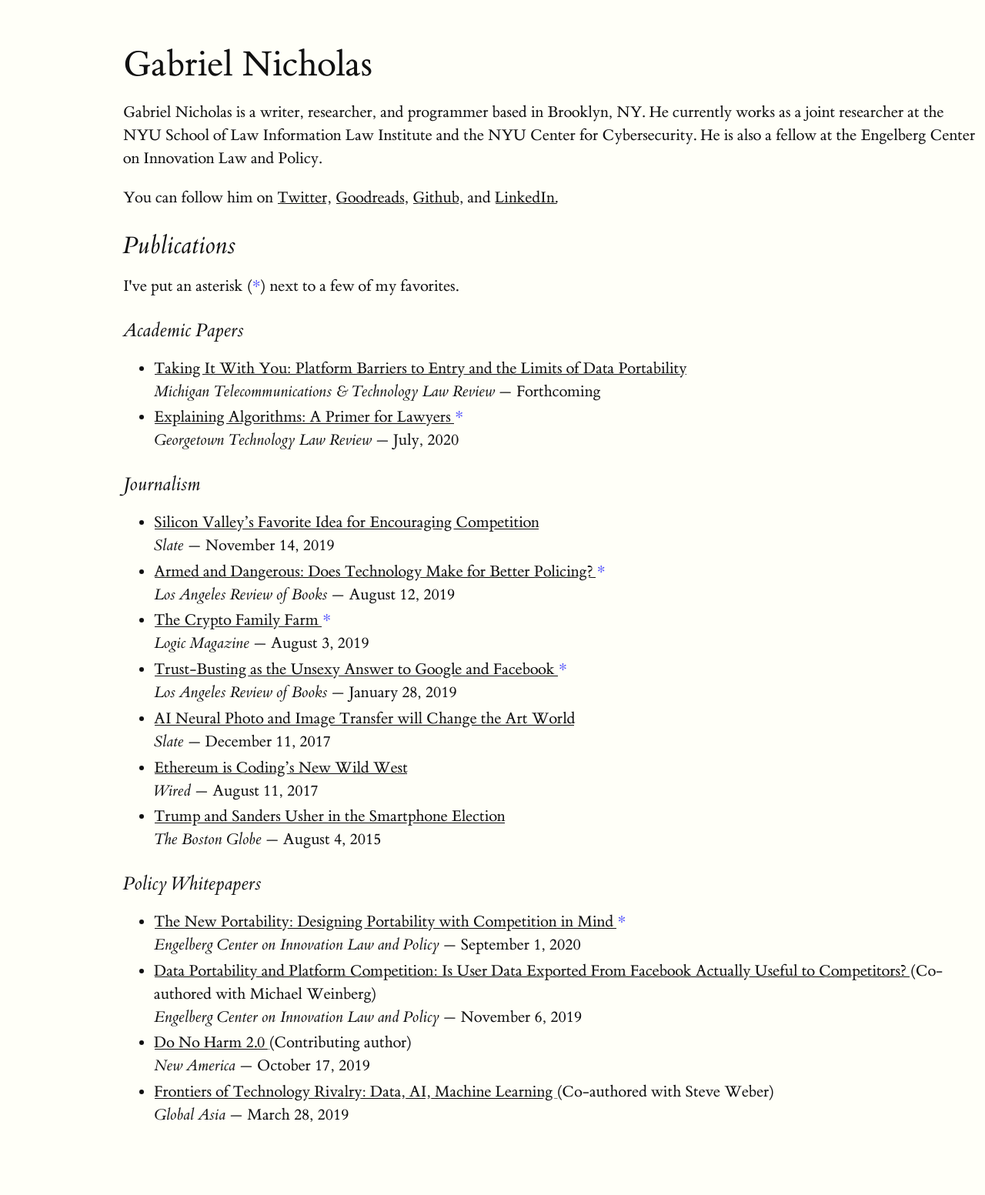
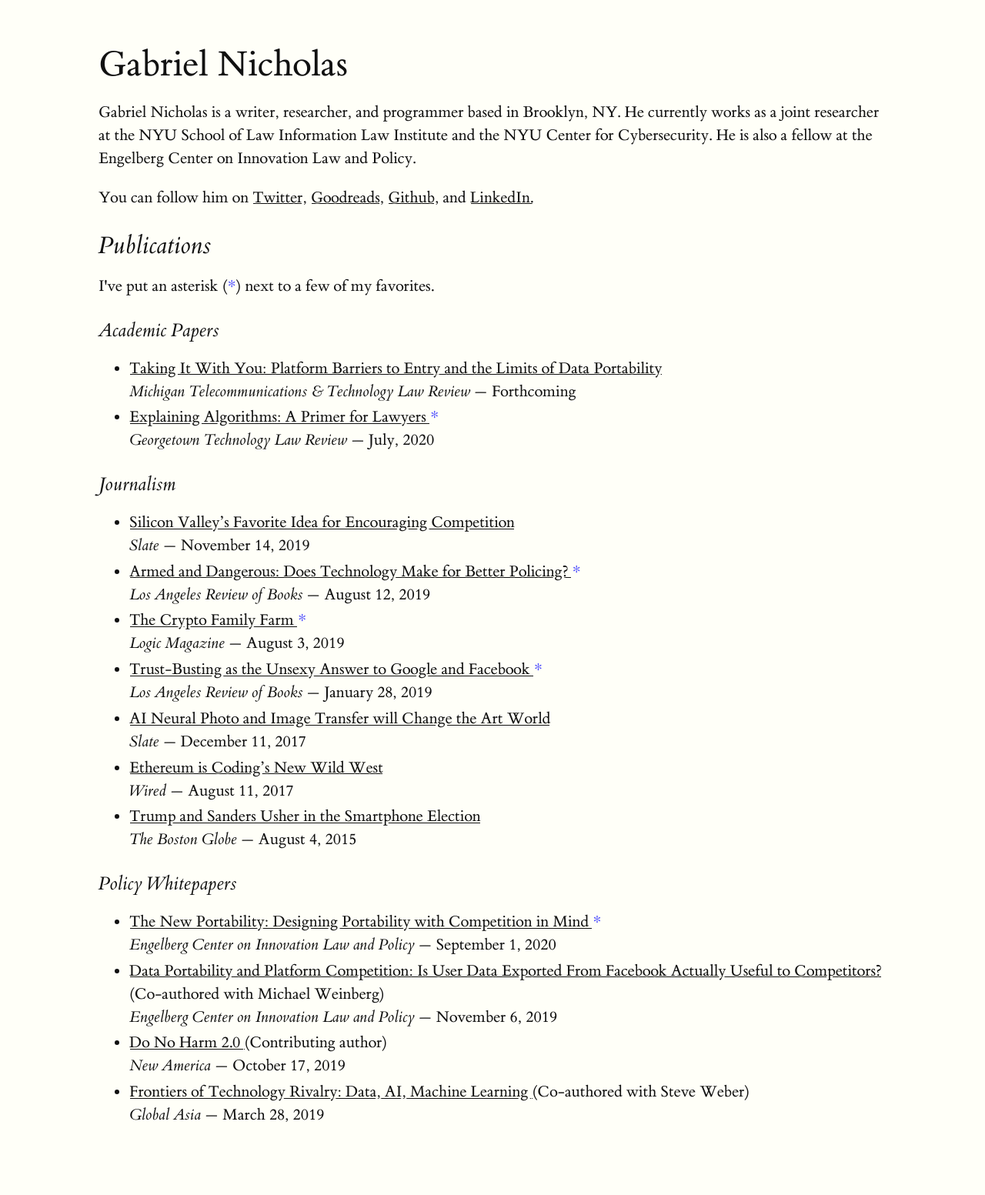
Before and after one commit to gajeam/gajeam.github.io, a Jekyll site: the page built from index.html, in a window 1280 px wide. Shown: the whole page at 77% size. Built offline with Jekyll 4.4.1, drawn with Linux system fonts in a browser that asks for light colours; before the commit the page ends 1485 px from its top, so only the background shows below that.

Commit message:
Fixed padding

```diff
--- a/_sass/tufte.scss
+++ b/_sass/tufte.scss
@@ -45,10 +45,12 @@
 }
 
 body {
-    width: 87.5%;
+    width: 80.0%;
     margin-left: auto;
     margin-right: auto;
-    padding-left: 12.5%;
+    padding-left: 10%;
+    padding-right: 10%;
+    padding-bottom: 4rem;
     font-family: et-book, Palatino, "Palatino Linotype", "Palatino LT STD", "Book Antiqua", Georgia, serif;
     background-color: #fffff8;
     color: #111;
```
